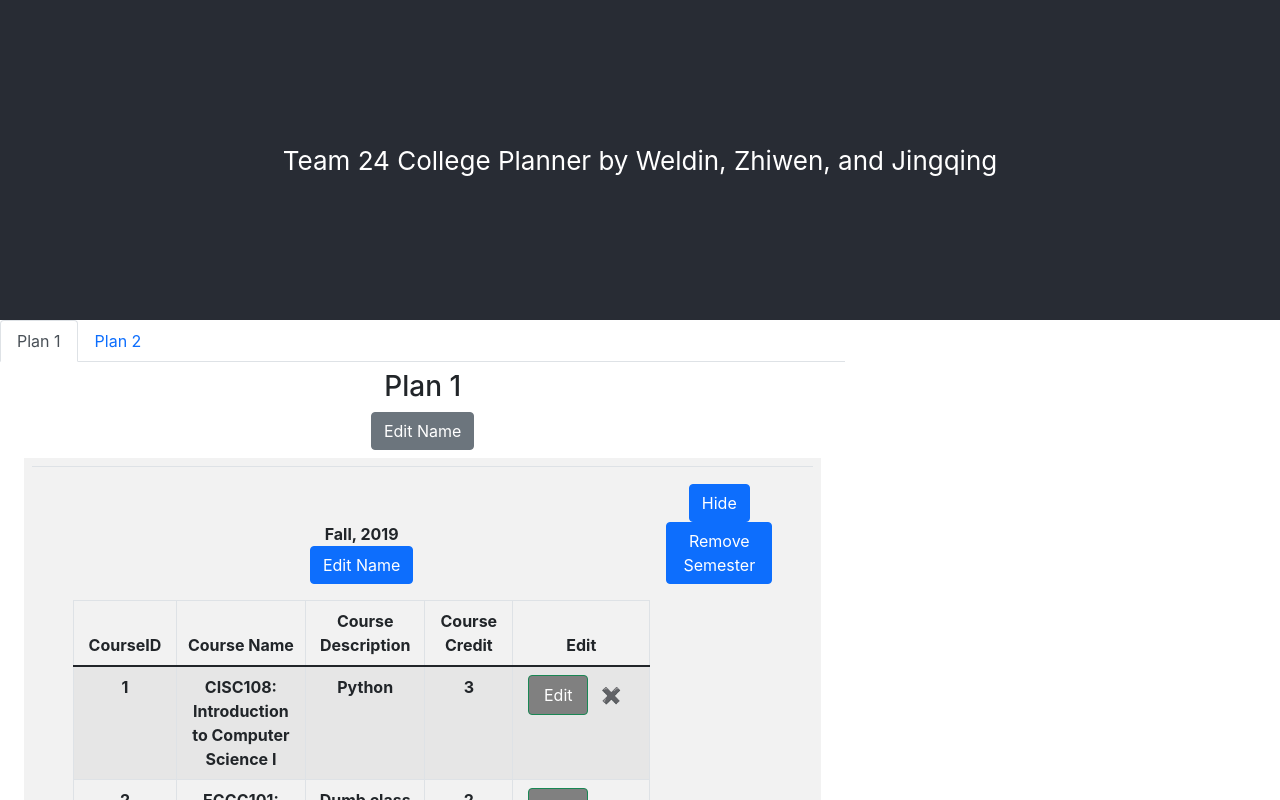
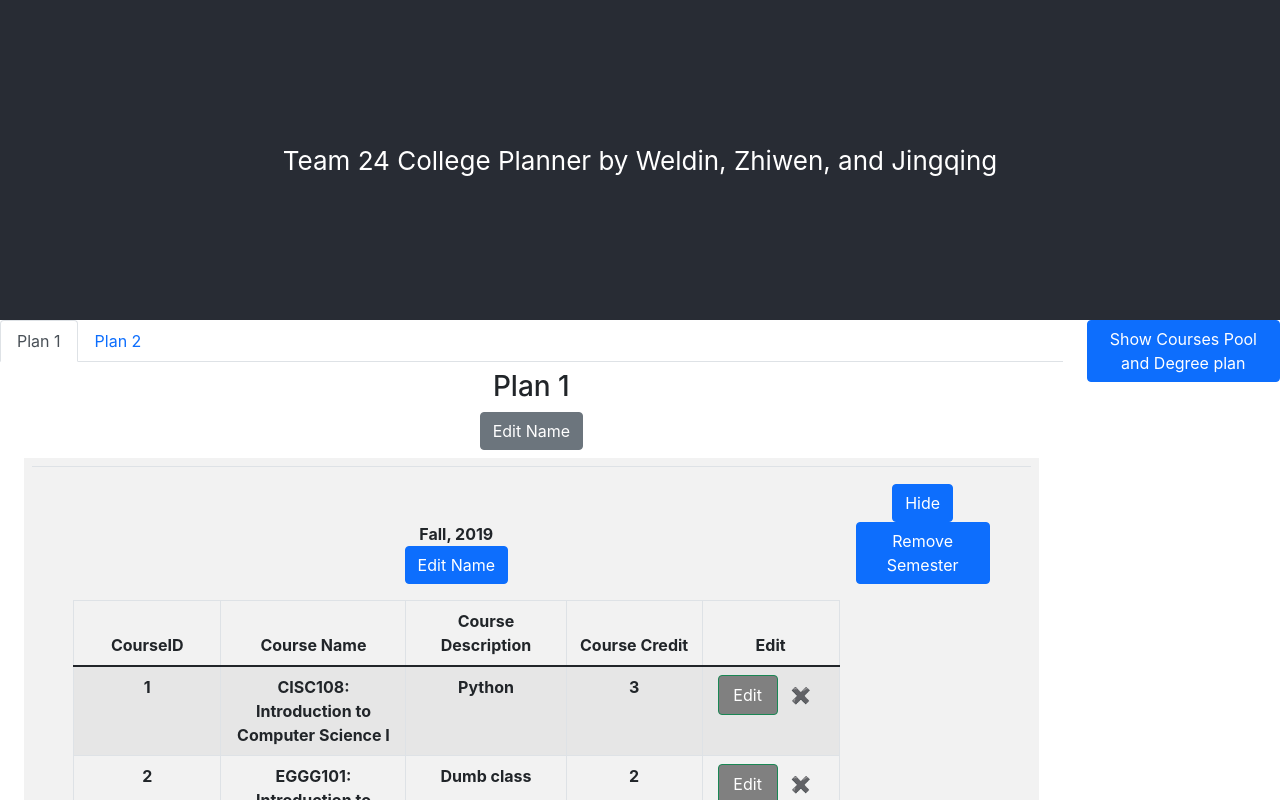
Before and after one commit to UD-CISC275-S22/cis-scheduler-team24, a React (Create React App) app: page / in a window 1280 px wide. Shown: the top 800 px of the page. Built offline with nearby package versions, Linux system fonts and the light colour scheme.

Commit message:
added Offcanvas tag

```diff
--- a/src/App.tsx
+++ b/src/App.tsx
@@ -1,5 +1,5 @@
 import React, { useState } from "react";
-import { Tabs, Tab, Col, Row, Table } from "react-bootstrap";
+import { Tabs, Tab, Col, Row, Table, Button, Offcanvas } from "react-bootstrap";
 import "./App.css";
 import { ViewPlan } from "./components/viewPlan";
 import { Plan } from "./interfaces/plan";
@@ -40,6 +40,10 @@ const DegreePlan = degreeplan.map((plan: Plan) => ({
 function App(): JSX.Element {
     const [plans, setPlans] = useState<Plan[]>(PLANS);
     const [degreeplan /*setdegreeplan*/] = useState<Plan[]>(DegreePlan);
+    const [show, setShow] = useState(false);
+
+    const handleClose = () => setShow(false);
+    const handleShow = () => setShow(true);
 
     function addPlan(): void {
         setPlans([
@@ -77,7 +81,7 @@ function App(): JSX.Element {
             </header>
             <div>
                 <Row>
-                    <Col sm={8}>
+                    <Col sm={10}>
                         <div>
                             <Tabs defaultActiveKey={plans[0].id}>
                                 {plans.map((plan: Plan) => (
@@ -98,6 +102,23 @@ function App(): JSX.Element {
                         </div>
                     </Col>
                     <Col>
+                        <Row>
+                            <div>
+                                <Button variant="primary" onClick={handleShow}>
+                                    Show Courses Pool and Degree plan
+                                </Button>
+
+                                <Offcanvas
+                                    show={show}
+                                    onHide={handleClose}
+                                    placement={"end"}
+                                >
+                                    <Offcanvas.Header closeButton>
+                                        <Offcanvas.Title>
+                                            Degree Plan
+                                        </Offcanvas.Title>
+                                    </Offcanvas.Header>
+                                    <Offcanvas.Body>
                                         <Table striped bordered hover>
                                             <thead>
                                                 <tr>
@@ -107,18 +128,25 @@ function App(): JSX.Element {
                                             <tbody>
                                                 <tr>
                                                     <td>
-                                        {plans.map((plan: Plan) => (
-                                            <div key={plan.id}>
+                                                        {plans.map(
+                                                            (plan: Plan) => (
+                                                                <div
+                                                                    key={
+                                                                        plan.id
+                                                                    }
+                                                                >
                                                                     <ListCoursesPool
-                                                    plan={plan}
+                                                                        plan={
+                                                                            plan
+                                                                        }
                                                                     ></ListCoursesPool>
                                                                 </div>
-                                        ))}
+                                                            )
+                                                        )}
                                                     </td>
                                                 </tr>
                                             </tbody>
                                         </Table>
-                        <Row>
                                         <Table striped bordered hover>
                                             <thead>
                                                 <tr>
@@ -128,17 +156,28 @@ function App(): JSX.Element {
                                             <tbody>
                                                 <tr>
                                                     <td>
-                                            {degreeplan.map((plan: Plan) => (
-                                                <div key={plan.id}>
+                                                        {degreeplan.map(
+                                                            (plan: Plan) => (
+                                                                <div
+                                                                    key={
+                                                                        plan.id
+                                                                    }
+                                                                >
                                                                     <Listdegreeplan
-                                                        plan={plan}
+                                                                        plan={
+                                                                            plan
+                                                                        }
                                                                     ></Listdegreeplan>
                                                                 </div>
-                                            ))}
+                                                            )
+                                                        )}
                                                     </td>
                                                 </tr>
                                             </tbody>
                                         </Table>
+                                    </Offcanvas.Body>
+                                </Offcanvas>
+                            </div>
                         </Row>
                     </Col>
                 </Row>
```
Lines whose indentation alone changed are shown as unchanged.
